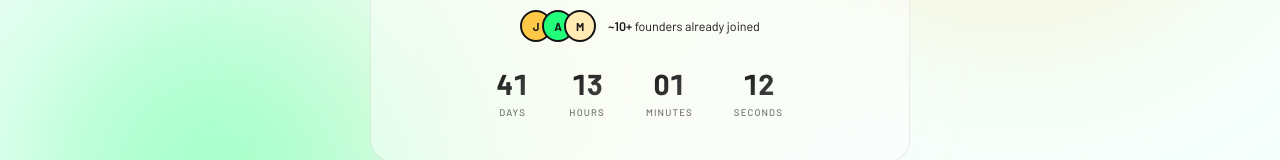
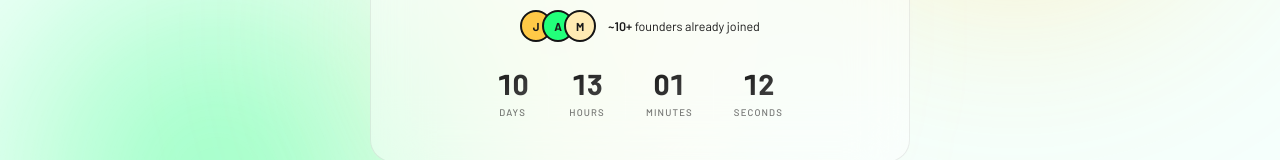
Before and after one commit to aqbayliabbas/stage_ai, a Next.js app: page / in a window 1280 px wide. Shown: the part 437-597 px from the top of the page. Built offline with nearby package versions, Linux system fonts and the light colour scheme; no server answers.

Commit message:
stage 02

```diff
--- a/app/components/Countdown.tsx
+++ b/app/components/Countdown.tsx
@@ -3,7 +3,7 @@
 import { useState, useEffect } from "react";
 
 /* ── target date: ~225 days from 2026-03-03 ─────────────────────────────── */
-const TARGET_DATE = new Date("2026-04-14T00:00:00");
+const TARGET_DATE = new Date("2026-03-14T00:00:00");
 
 interface TimeLeft {
     days: number;
```
